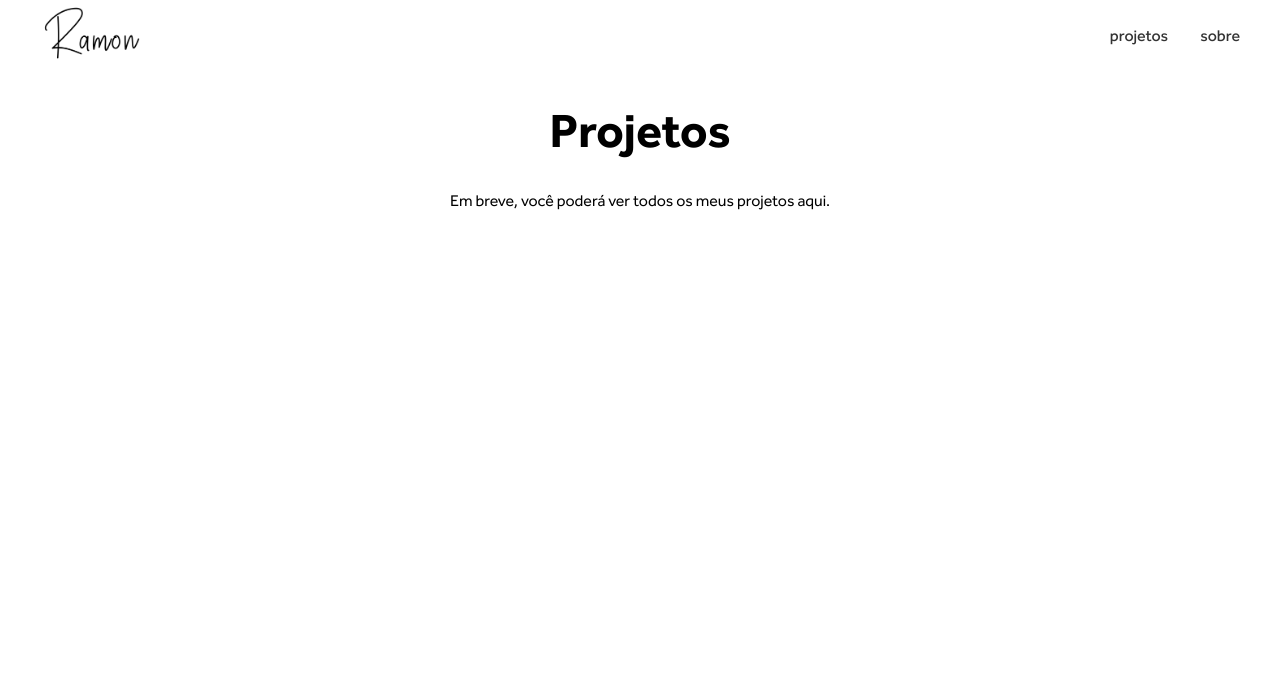
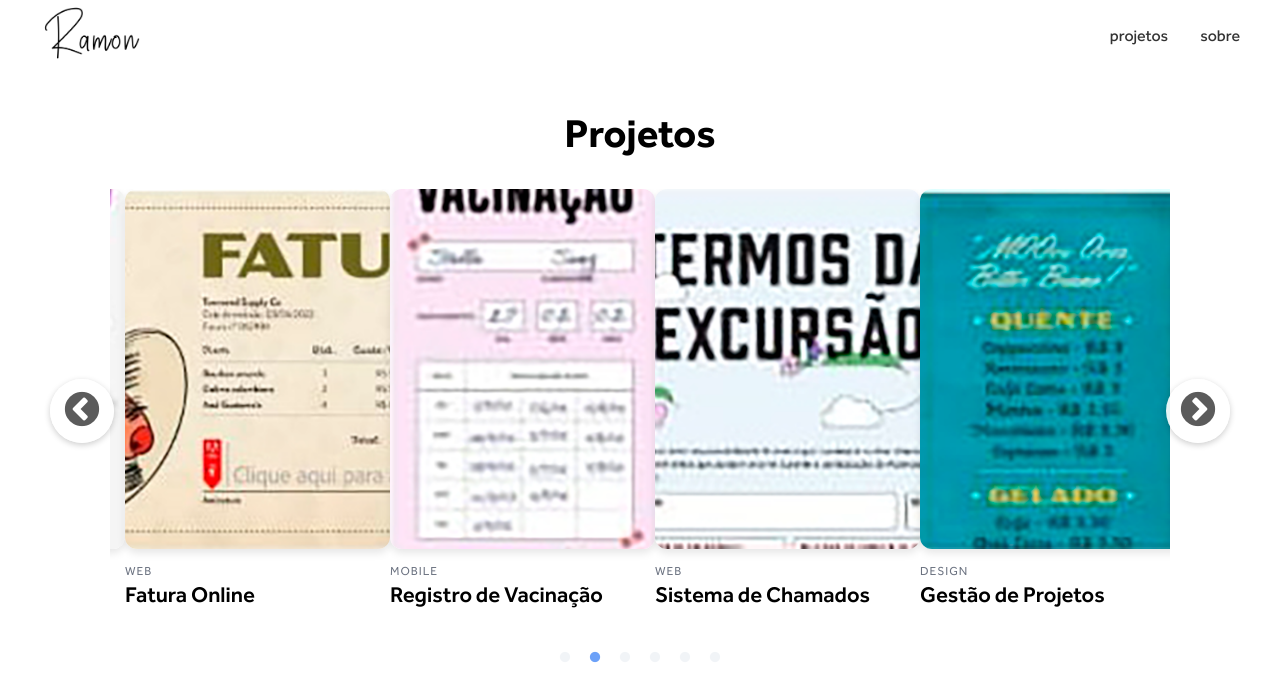
Before and after one commit to ramou1/portfolio, a React (Vite) app: page /projects in a window 1280 px wide. Shown: the top 700 px of the page. Built offline with nearby package versions, Linux system fonts and the light colour scheme.

Commit message:
projects page

```diff
--- a/package.json
+++ b/package.json
@@ -16,12 +16,15 @@
     "@types/react-router-dom": "^5.3.3",
     "react": "^19.0.0",
     "react-dom": "^19.0.0",
-    "react-router-dom": "^7.3.0"
+    "react-router-dom": "^7.3.0",
+    "react-slick": "^0.30.3",
+    "slick-carousel": "^1.8.1"
   },
   "devDependencies": {
     "@eslint/js": "^9.21.0",
     "@types/react": "^19.0.10",
     "@types/react-dom": "^19.0.4",
+    "@types/react-slick": "^0.23.13",
     "@vitejs/plugin-react-swc": "^3.8.0",
     "eslint": "^9.21.0",
     "eslint-plugin-react-hooks": "^5.1.0",
--- a/src/pages/Projects/Projects.css
+++ b/src/pages/Projects/Projects.css
@@ -0,0 +1,127 @@
+.projects-container {
+  max-width: 1200px;
+  margin: 0 auto;
+  padding: 40px 20px;
+  text-align: center;
+}
+
+.projects-title {
+  font-size: 2.5rem;
+  font-weight: 700;
+  margin-bottom: 2rem;
+}
+
+.projects-slider-wrapper {
+  position: relative;
+  padding: 0;
+  margin: 20px 0 40px;
+  /* Removemos o padding do wrapper */
+}
+
+/* Ajusta o espaçamento entre os slides */
+.project-slide {
+  padding: 0 15px; /* Cria espaço entre os cards */
+}
+
+/* Fazer os cards maiores no carrossel */
+.project-slide .card {
+  height: 100%;
+}
+
+.project-slide .card-image-container {
+  height: 360px; /* Card ainda maior na altura */
+}
+
+.project-slide .card-content {
+  padding: 15px 5px; /* Mais espaço para o conteúdo */
+}
+
+.project-slide .card-title {
+  font-size: 22px; /* Título um pouco maior */
+}
+
+/* Estilo para os botões de navegação - maiores e COMPLETAMENTE fora dos cards */
+.slick-prev,
+.slick-next {
+  z-index: 10;
+  width: 64px !important;
+  height: 64px !important;
+  background-color: rgba(255, 255, 255, 0.9) !important;
+  border-radius: 50%;
+  box-shadow: 0 2px 6px rgba(0, 0, 0, 0.2);
+}
+
+.slick-prev:hover,
+.slick-next:hover {
+  background-color: rgba(255, 255, 255, 1) !important;
+  box-shadow: 0 4px 10px rgba(0, 0, 0, 0.3);
+}
+
+.slick-prev:before,
+.slick-next:before {
+  color: #333 !important;
+  font-size: 40px !important; /* Ícones maiores */
+  opacity: 0.8;
+}
+
+/* Ajusta a posição dos botões para fora dos cards - CORRIGIDO */
+.slick-prev {
+  left: -60px !important; /* Movido mais para fora */
+}
+
+.slick-next {
+  right: -60px !important; /* Movido mais para fora */
+}
+
+/* Container principal do slick deve ter margem lateral para acomodar os botões */
+.slick-slider {
+  margin: 0 70px; /* Espaço para os botões nas laterais */
+}
+
+/* Estilo para os pontos indicadores */
+.slick-dots {
+  bottom: -35px;
+}
+
+.slick-dots li button:before {
+  font-size: 12px;
+  color: #cbd5e0;
+}
+
+.slick-dots li.slick-active button:before {
+  color: #3b82f6;
+}
+
+/* Assegure-se de que os cards não sejam cortados */
+.slick-slide {
+  margin-bottom: 10px;
+}
+
+/* Responsividade para os botões em telas menores */
+@media (max-width: 768px) {
+  .slick-slider {
+    margin: 0 50px;
+  }
+
+  .slick-prev {
+    left: -40px !important;
+  }
+
+  .slick-next {
+    right: -40px !important;
+  }
+}
+
+@media (max-width: 480px) {
+  .slick-slider {
+    margin: 0 40px;
+  }
+
+  .slick-prev {
+    left: -35px !important;
+  }
+
+  .slick-next {
+    right: -35px !important;
+  }
+}
--- a/src/pages/Projects/Projects.tsx
+++ b/src/pages/Projects/Projects.tsx
@@ -1,11 +1,64 @@
-// src/pages/Projects.tsx
 import React from "react";
+import Slider from "react-slick";
+import "slick-carousel/slick/slick.css";
+import "slick-carousel/slick/slick-theme.css";
+import Card from "../../components/Card/Card";
+import { projects } from "../../data";
+import "./Projects.css";
 
 const Projects: React.FC = () => {
+  const settings = {
+    infinite: true,
+    speed: 500,
+    slidesToShow: 4,
+    slidesToScroll: 1,
+    autoplay: true,
+    autoplaySpeed: 3000,
+    pauseOnHover: true,
+    arrows: true,
+    dots: true,
+    responsive: [
+      {
+        breakpoint: 1200,
+        settings: {
+          slidesToShow: 3,
+          slidesToScroll: 1,
+        }
+      },
+      {
+        breakpoint: 900,
+        settings: {
+          slidesToShow: 2,
+          slidesToScroll: 1,
+        }
+      },
+      {
+        breakpoint: 600,
+        settings: {
+          slidesToShow: 1,
+          slidesToScroll: 1,
+        }
+      }
+    ]
+  };
+
   return (
-    <div className="app">
-      <h1>Projetos</h1>
-      <p>Em breve, você poderá ver todos os meus projetos aqui.</p>
+    <div className="projects-container">
+      <h1 className="projects-title">Projetos</h1>
+      <div className="projects-slider-wrapper">
+        <Slider {...settings}>
+          {projects.map((project, index) => (
+            <div className="project-slide" key={index}>
+              <Card
+                image={project.image}
+                title={project.title}
+                category={project.category}
+                onClick={() => console.log(`Projeto ${project.title} clicado!`)}
+              />
+            </div>
+          ))}
+        </Slider>
+      </div>
     </div>
   );
 };
```
Also changed, not shown: 1 other file (tests, documents, lock files or other folders).
